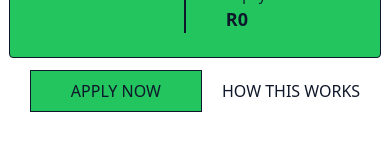
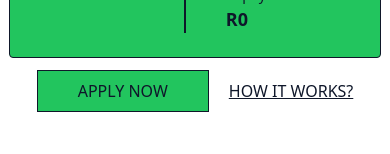
Before and after one commit to grahamusai/getfunds, a Next.js app: page / in a window 390 px wide. Shown: the part 776-930 px from the top of the page. Built offline with nearby package versions, Linux system fonts and the light colour scheme.

Commit message:
Updated the UI elements

```diff
--- a/src/app/application/page.tsx
+++ b/src/app/application/page.tsx
@@ -39,7 +39,7 @@ const Details = () => {
         </div>
         <div className="mb-4">
           <label className="block text-gray-700 text-sm font-bold mb-2" htmlFor="name">
-            Owners Name
+            Owner Name
           </label>
           <input
             className="w-full border-2 border-black px-5 py-3 mt-2  bg-transparent placeholder-slate-500 focus:outline-none focus:ring-2 focus:ring-slate-700 focus:shadow-2xl focus:border-transparent duration-100"
@@ -51,7 +51,7 @@ const Details = () => {
         </div>
         <div className="mb-4">
           <label className="block text-gray-700 text-sm font-bold mb-2" htmlFor="name">
-            Phone Number
+            Mobile Number
           </label>
           <input
             className="w-full border-2 border-black px-5 py-3 mt-2  bg-transparent placeholder-slate-700 focus:outline-none focus:ring-2 focus:ring-slate-700 focus:shadow-2xl focus:border-transparent duration-100"
--- a/src/app/components/modal.tsx
+++ b/src/app/components/modal.tsx
@@ -2,7 +2,7 @@ import { useGlobalState } from "../libs/global_state";
 const Modal = () => {
   const { setIsModalOpen, modalErrorMessage } = useGlobalState();
   return (
-    <div className=" w-screen h-screen absolute flex items-center justify-center shadow-md">
+    <div className=" w-screen h-screen absolute flex items-center justify-center shadow-">
       <div className=" h-28 w-52 bg-green-500 flex flex-col items-center justify-center border-2 border-black p-2 text-center">
         <p>{modalErrorMessage}</p>
         <button
--- a/src/app/page.tsx
+++ b/src/app/page.tsx
@@ -171,7 +171,7 @@ const Congrats = () => {
                       onChange={(e) => {
                         setNeededAmount(parseInt(e.target.value));
                       }}
-                      className="bg-green-500"
+                      className="bg-green-500 z-0"
                     />
                     <p className="text-center text-green-600 font-bold text-lg">
                       R{neededAmount}
@@ -196,7 +196,7 @@ const Congrats = () => {
                         onChange={(e) => {
                           setDuration(parseInt(e.target.value));
                         }}
-                        className="bg-green-500"
+                        className="bg-green-500 z-0"
                       />
                       <h2 className="ml-2">10</h2>
                     </div>
@@ -238,7 +238,7 @@ const Congrats = () => {
                   </div>
                 </div>
                 <div className="p-5 mt-3">
-                  <h1 className="font-bold p-2">How it works</h1>
+                  <h1 className="font-bold p-2 bg-green-500">How it works</h1>
                   <p className="text-sm">
                     Get Funds is a Specialist Consulting firm, partnered with
                     best in class funders. Offering the correct funder match
@@ -293,9 +293,9 @@ const Congrats = () => {
                 </Link>
                 <button
                   onClick={() => setTermsModalIsOpen(true)}
-                  className="lg:hidden uppercase"
+                  className="lg:hidden uppercase underline"
                 >
-                  How this works
+                  How it works?
                 </button>
               </div>
               {/* first Column */}
```
